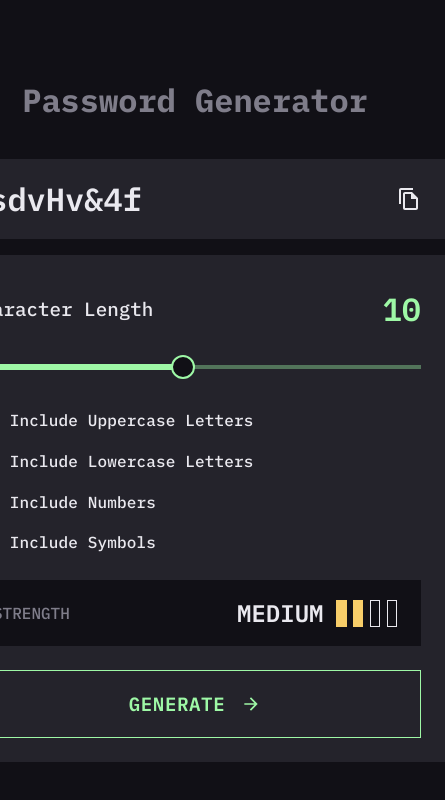
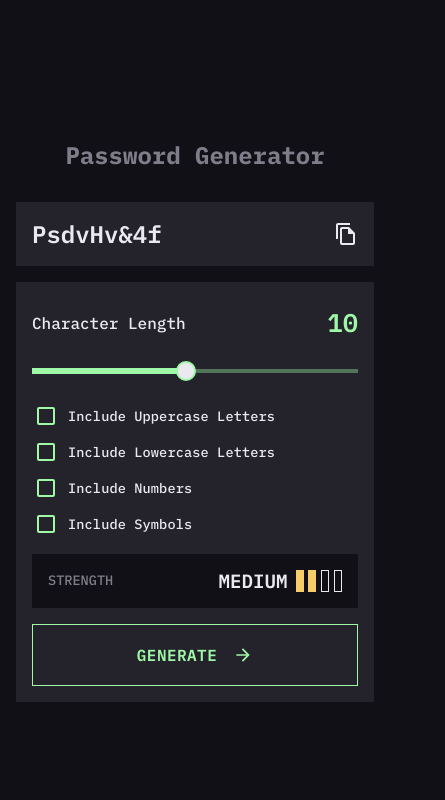
Before and after one commit to RotckinAN/password-generator, a React (Vite) app: page / in a window 390 px wide. Shown: the top 800 px of the page, 445 px wide, since content can reach past the window. Built offline with nearby package versions, Linux system fonts and the light colour scheme.

Commit message:
feat: add adaptive layout

```diff
--- a/src/components/App/App.scss
+++ b/src/components/App/App.scss
@@ -3,21 +3,34 @@
   flex-direction: column;
   justify-content: center;
   align-items: center;
+  box-sizing: border-box;
+  padding: 1rem;
   width: 100%;
-  height: 100%;
+  min-width: 340px;
+  min-height: 100vh;
 
   .application {
     display: flex;
     flex-direction: column;
     gap: 1rem;
-    width: 500px;
+    width: 100%;
     height: fit-content;
 
     .app-title {
       margin: 0;
-      padding: 0 0 1.5rem;
+      padding: 0 0 1rem;
       color: #7f7d8a;
+      font-size: 1.5rem;
       text-align: center;
+    }
+
+    @media screen and (min-width: 540px) {
+      width: 500px;
+
+      .app-title {
+        padding: 0 0 1.5rem;
+        font-size: 2rem;
+      }
     }
   }
 }
--- a/src/components/Button/Button.tsx
+++ b/src/components/Button/Button.tsx
@@ -11,15 +11,20 @@ const Button = ({ children, onClick }: ButtonProps) => {
     <MuiButton
       onClick={onClick}
       variant="outlined"
-      sx={{
+      sx={(theme) => ({
         "&.MuiButtonBase-root": {
           padding: "1rem",
           borderRadius: 0,
           color: "#9ef8a6",
           borderColor: "#9ef8a6",
           fontFamily: "IBM Plex Mono",
-          fontSize: "1.2rem",
           fontWeight: 600,
+          [theme.breakpoints.down("sm")]: {
+            fontSize: "1rem",
+          },
+          [theme.breakpoints.up("sm")]: {
+            fontSize: "1.2rem",
+          },
 
           "&:hover": {
             backgroundColor: "#b1f9b7",
@@ -39,7 +44,7 @@ const Button = ({ children, onClick }: ButtonProps) => {
             paddingLeft: "1rem",
           },
         },
-      }}
+      })}
     >
       {children}
     </MuiButton>
--- a/src/components/Checkbox/Checkbox.tsx
+++ b/src/components/Checkbox/Checkbox.tsx
@@ -8,7 +8,7 @@ const Checkbox = ({ label }: CheckboxProps) => {
   return (
     <FormControlLabel
       label={label}
-      sx={{
+      sx={(theme) => ({
         "&.MuiFormControlLabel-root": {
           margin: 0,
 
@@ -16,14 +16,21 @@ const Checkbox = ({ label }: CheckboxProps) => {
             fontFamily: "IBM Plex Mono",
             color: "#eae9ef",
             fontWeight: 500,
-            paddingLeft: "0.8rem",
+            [theme.breakpoints.down("sm")]: {
+              paddingLeft: "0.5rem",
+              fontSize: "0.85rem",
+            },
+            [theme.breakpoints.up("sm")]: {
+              paddingLeft: "0.8rem",
+              fontSize: "1rem",
+            },
           },
 
           ".MuiButtonBase-root": {
             padding: "2px",
           },
         },
-      }}
+      })}
       control={
         <MuiCheckbox
           sx={{
--- a/src/components/Input/Input.scss
+++ b/src/components/Input/Input.scss
@@ -3,13 +3,13 @@
   justify-content: space-between;
   align-items: center;
   background-color: #24232b;
-  padding: 1.5rem;
+  padding: 1rem;
 
   p {
     margin: 0;
     color: #eae9ef;
     font-weight: 600;
-    font-size: 2rem;
+    font-size: 1.25rem;
     line-height: 2rem;
   }
 
@@ -22,4 +22,18 @@
       cursor: pointer;
     }
   }
+
+  @media screen and (min-width: 540px) {
+    padding: 1.5rem;
+
+    p {
+      font-size: 2rem;
+    }
+  }
+
+  @media screen and (min-width: 390px) {
+    p {
+      font-size: 1.5rem;
+    }
+  }
 }
--- a/src/components/RulesField/RulesField.scss
+++ b/src/components/RulesField/RulesField.scss
@@ -2,14 +2,14 @@
   display: flex;
   flex-direction: column;
   justify-content: space-between;
-  gap: 1.5rem;
+  gap: 1rem;
   background-color: #24232b;
-  padding: 1.5rem;
+  padding: 1rem;
 
   .checkbox-container {
     display: flex;
     flex-direction: column;
-    gap: 0.8rem;
+    gap: 0.5rem;
   }
 
   .generate-button-icon {
@@ -21,4 +21,13 @@
   .MuiButtonBase-root:hover .generate-button-icon {
     fill: #111016;
   }
+
+  @media screen and (min-width: 540px) {
+    gap: 1.5rem;
+    padding: 1.5rem;
+
+    .checkbox-container {
+      gap: 0.8rem;
+    }
+  }
 }
--- a/src/components/Slider/Slider.scss
+++ b/src/components/Slider/Slider.scss
@@ -1,7 +1,7 @@
 .slider {
   display: flex;
   flex-direction: column;
-  gap: 0.8rem;
+  gap: 0.5rem;
 
   .title-container {
     display: flex;
@@ -12,16 +12,32 @@
       padding: 0;
       color: #eae9ef;
       font-weight: 500;
-      font-size: 1.2rem;
+      font-size: 1rem;
     }
 
     .slider-value {
       margin: 0;
-      padding: 0.5rem 0;
+      padding: 0.25rem 0;
       color: #9ef8a6;
       font-weight: 600;
-      font-size: 2rem;
-      line-height: 2rem;
+      font-size: 1.6rem;
+      line-height: 1.6rem;
+    }
+  }
+
+  @media screen and (min-width: 540px) {
+    gap: 0.8rem;
+
+    .title-container {
+      .slider-title {
+        font-size: 1.2rem;
+      }
+
+      .slider-value {
+        padding: 0.5rem 0;
+        font-size: 2rem;
+        line-height: 2rem;
+      }
     }
   }
 }
--- a/src/components/Slider/Slider.tsx
+++ b/src/components/Slider/Slider.tsx
@@ -24,18 +24,25 @@ const Slider = ({ value, setValue }: SliderProps) => {
         onChange={handleChange}
         min={1}
         max={20}
-        sx={{
+        sx={(theme) => ({
           "&.MuiSlider-root": {
             color: "#9ef8a6",
             borderRadius: 0,
 
             ".MuiSlider-thumb": {
-              height: 24,
-              width: 24,
-              backgroundColor: "#111016",
               border: "2px solid #9ef8a6",
+              backgroundColor: "#eae9ef",
+              [theme.breakpoints.down("sm")]: {
+                height: 20,
+                width: 20,
+              },
+              [theme.breakpoints.up("sm")]: {
+                height: 24,
+                width: 24,
+              },
 
               "&:focus, &:hover, &.Mui-active, &.Mui-focusVisible": {
+                backgroundColor: "#111016",
                 boxShadow: "inherit",
               },
 
@@ -44,7 +51,7 @@ const Slider = ({ value, setValue }: SliderProps) => {
               },
             },
           },
-        }}
+        })}
       />
     </div>
   );
--- a/src/components/StrengthPart/StrengthPart.scss
+++ b/src/components/StrengthPart/StrengthPart.scss
@@ -8,41 +8,39 @@
   justify-content: space-between;
   align-items: center;
   background-color: #111016;
-  padding: 1.2rem 1.5rem;
+  padding: 1rem;
 
   p {
     margin: 0;
     color: #7f7d8a;
     font-weight: 500;
+    font-size: 0.85rem;
     text-transform: uppercase;
   }
 
   .strength-container {
     display: flex;
-    gap: 0.8rem;
+    gap: 0.5rem;
 
     p {
       color: #eae9ef;
       font-weight: 600;
-      font-size: 1.5rem;
+      font-size: 1.2rem;
     }
 
     .strength-icon-container {
       display: flex;
-      gap: 0.4rem;
+      gap: 0.3rem;
 
       &.weak div:first-child {
         @include strength-color();
       }
 
-      &.medium div:first-child,
-      &.medium div:nth-child(2) {
+      &.medium :nth-child(-n + 2) {
         @include strength-color();
       }
 
-      &.strong div:first-child,
-      &.strong div:nth-child(2),
-      &.strong div:nth-child(3) {
+      &.strong div:nth-child(-n + 3) {
         @include strength-color();
       }
 
@@ -53,9 +51,33 @@
       div {
         box-sizing: border-box;
         border: 1px solid #eae9ef;
-        width: 0.65rem;
+        width: 0.5rem;
         height: 100%;
       }
     }
   }
+
+  @media screen and (min-width: 540px) {
+    padding: 1.2rem 1.5rem;
+
+    p {
+      font-size: 1rem;
+    }
+
+    .strength-container {
+      gap: 0.8rem;
+
+      p {
+        font-size: 1.5rem;
+      }
+
+      .strength-icon-container {
+        gap: 0.4rem;
+
+        div {
+          width: 0.65rem;
+        }
+      }
+    }
+  }
 }
--- a/src/main.tsx
+++ b/src/main.tsx
@@ -1,11 +1,31 @@
 import React from "react";
 import ReactDOM from "react-dom/client";
+import { ThemeProvider, createTheme } from "@mui/material/styles";
 import App from "@/components/App";
 
 import "./index.css";
 
+declare module "@mui/material/styles" {
+  interface BreakpointOverrides {
+    xs: false;
+    md: false;
+    lg: false;
+    xl: false;
+  }
+}
+
+const theme = createTheme({
+  breakpoints: {
+    values: {
+      sm: 540,
+    },
+  },
+});
+
 ReactDOM.createRoot(document.getElementById("root")!).render(
   <React.StrictMode>
-    <App />
+    <ThemeProvider theme={theme}>
+      <App />
+    </ThemeProvider>
   </React.StrictMode>,
 );
```
